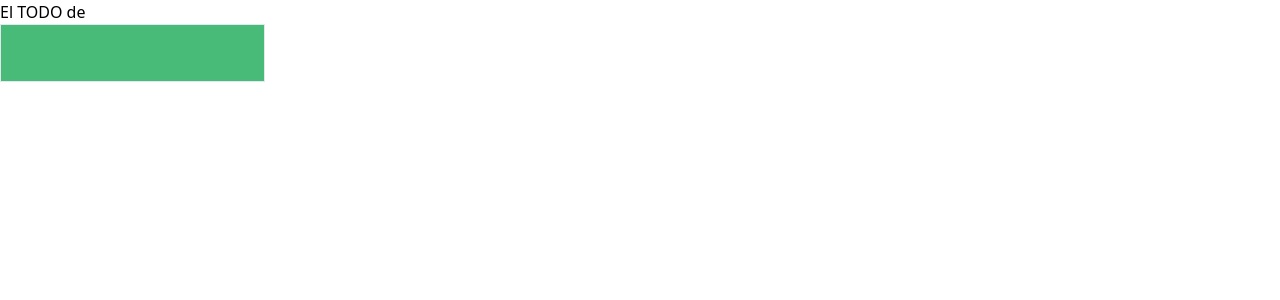
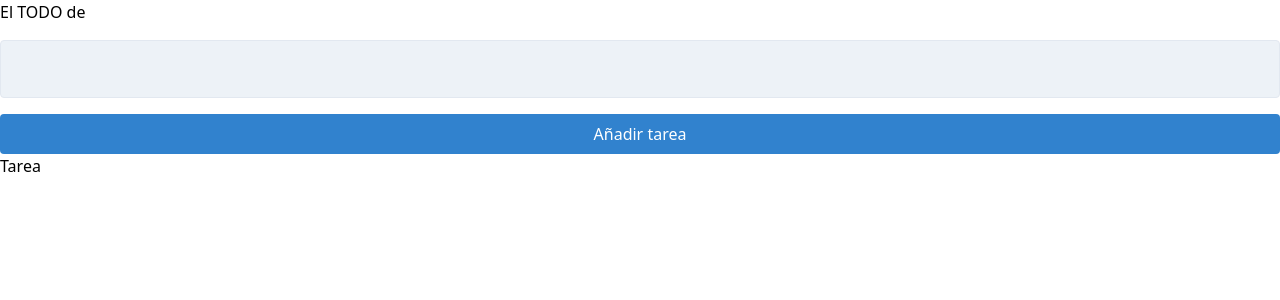
Before and after one commit to Omegadiaz/nuxtToDo, a Nuxt app: page / in a window 1280 px wide. Shown: the top 300 px of the page. Built offline with nearby package versions, Linux system fonts and the light colour scheme.

Commit message:
visual fix

```diff
--- a/pages/index.vue
+++ b/pages/index.vue
@@ -4,14 +4,21 @@
       <h1 class="title">El TODO de {{ newTask }}</h1>
     </div>
     <div>
-      <form>
+      <form class="flex flex-wrap">
         <input
           v-model="newTask"
           type="text"
-          class="border bg-green p-4 bg-green-500"
+          class="w-full border p-4 bg-gray-200 border rounded my-4"
         />
-        <button></button>
+        <button class="w-full bg-blue-600 rounded p-2 text-white">
+          Añadir tarea
+        </button>
       </form>
+      <div>
+        <ul>
+          <li>Tarea</li>
+        </ul>
+      </div>
     </div>
   </div>
 </template>
```
